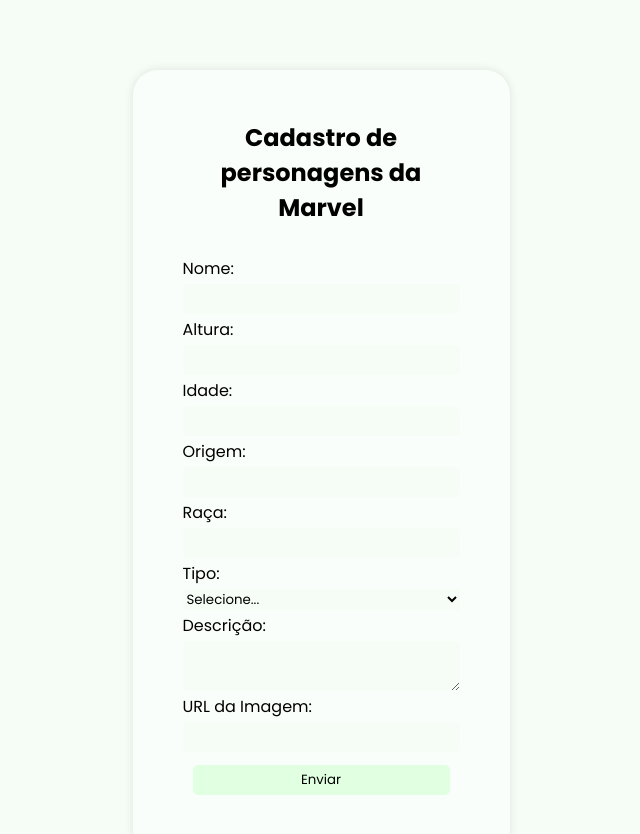
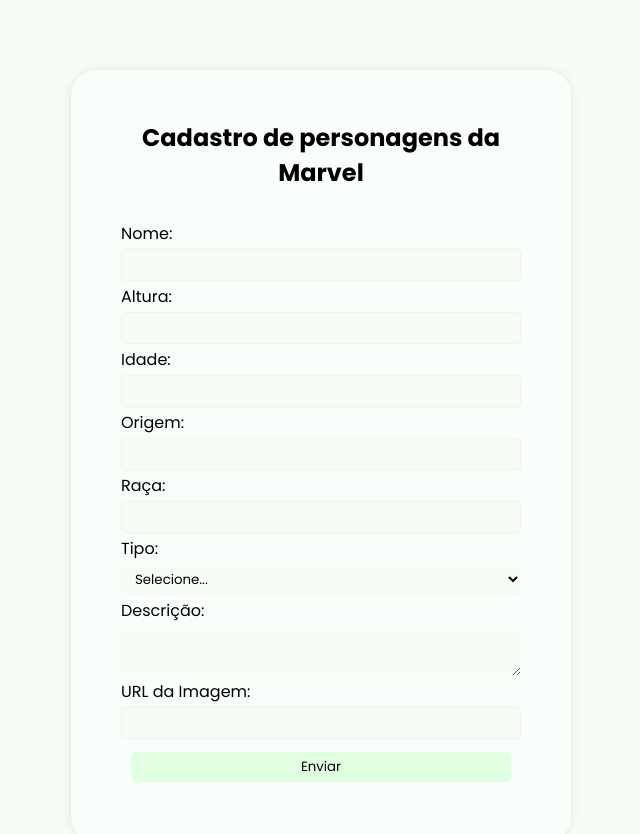
Before and after one commit to karinanuunes/personagens-marvel, a React (Create React App) app: page / in a window 1280 px wide. Shown: the top 834 px of the page, without its empty margins (319-959 px from the left). Built offline with nearby package versions, Linux system fonts and the light colour scheme.

Commit message:
ajust styles

```diff
--- a/src/components/Form/styles.css
+++ b/src/components/Form/styles.css
@@ -3,6 +3,8 @@
   flex-direction: column;
   gap: 3px;
   width: 100%;
+  min-width: 400px;
+  max-width: 500px;
   margin: 50px 500px;
   padding: 50px;
   border-radius: 25px;
@@ -15,16 +17,21 @@
 }
 
 input,
-textarea {
+textarea,
+select {
   cursor: pointer;
-  border: none;
+  border: 1px solid #e6e6e667;
+  outline: 1px solid #e9ffde67;
   padding: 5px 10px;
   border-radius: 5px;
 }
 
-input:hover {
+input:hover,
+input:focus {
   background-color: #e4ffe491;
   transition: 0.3s ease-in-out;
+  border: 1px solid #b9b9b967;
+  outline: 1px solid #e9ffde67;
 }
 
 select,
```
